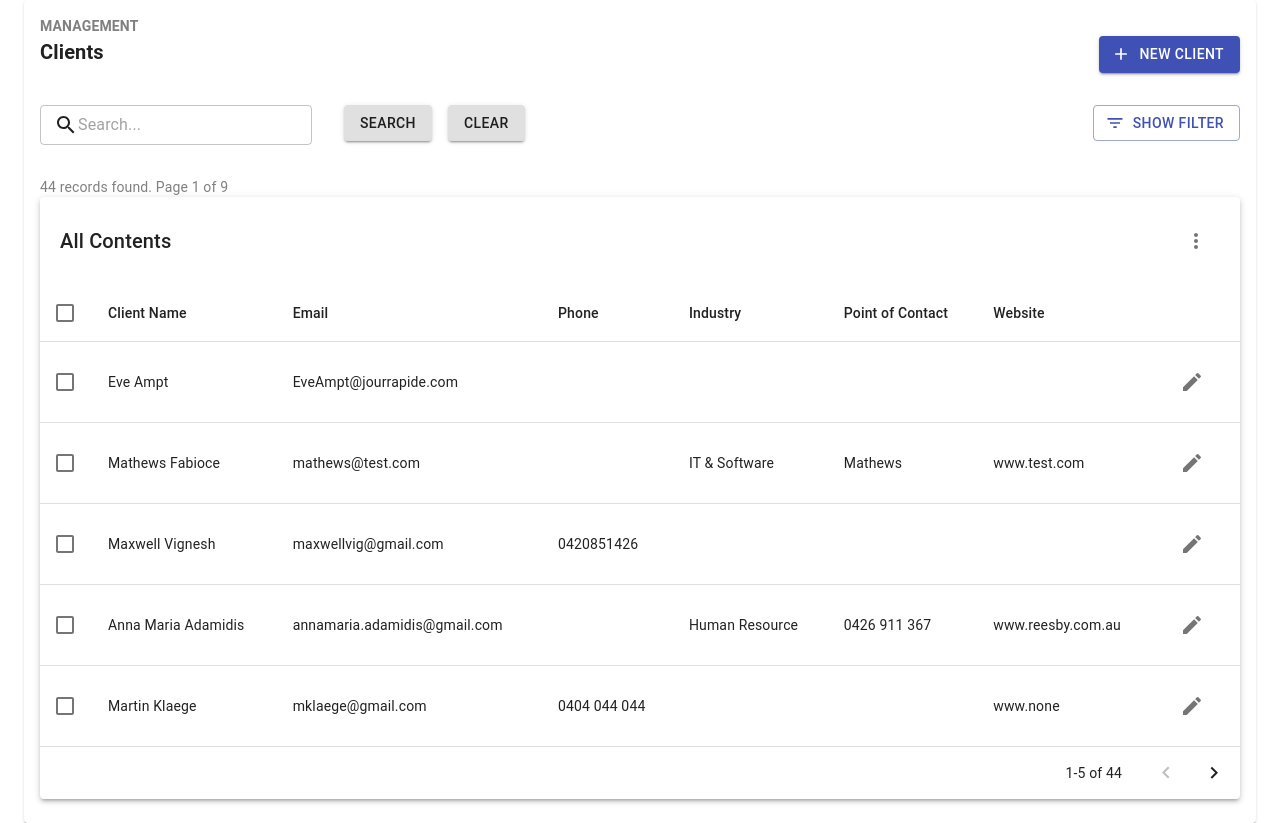
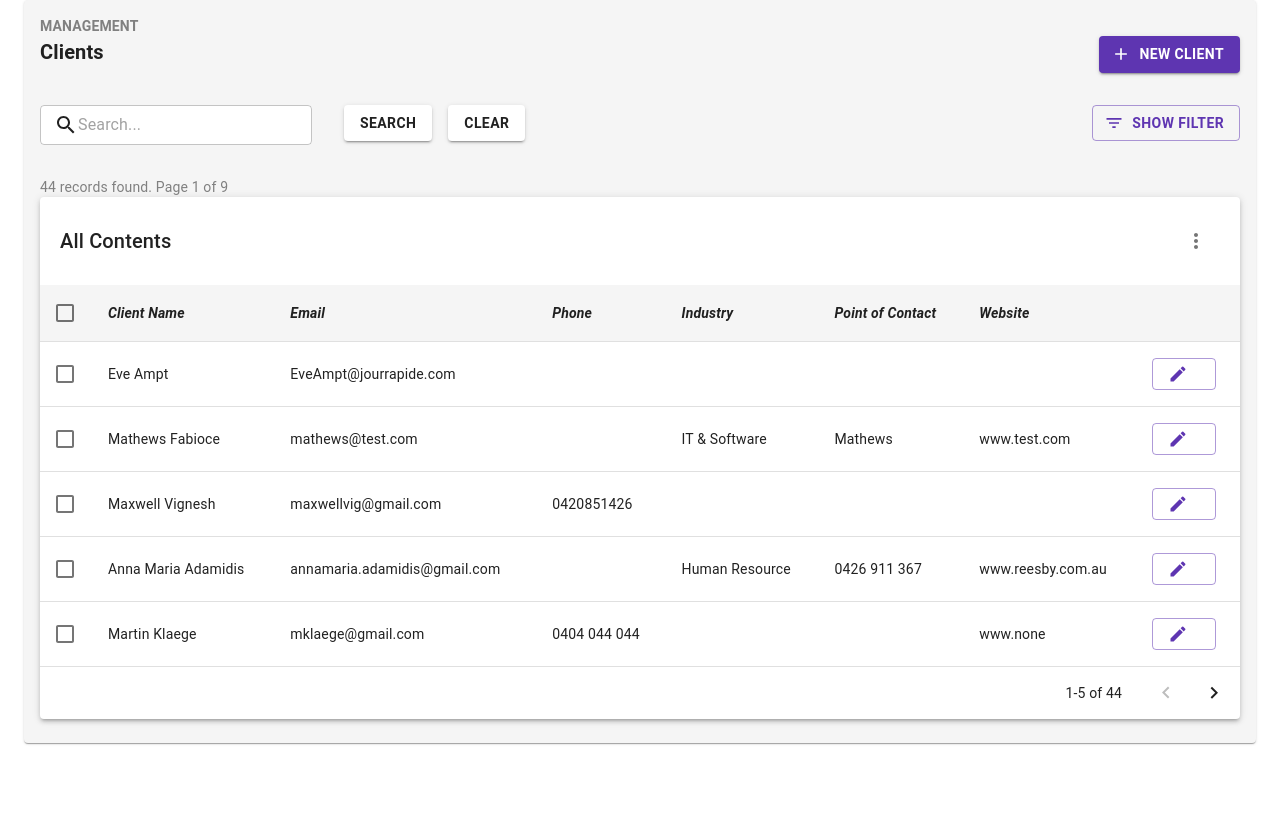
Before and after one commit to CaffeineBear/reesby-task, a React (Create React App) app: page / in a window 1280 px wide. After the commit the page ends 800 px from the top, so only its background shows below. Built offline with nearby package versions, Linux system fonts and the light colour scheme.

Commit message:
UPDATE styling of components and ADD Theme.js for material-ui.

```diff
--- a/src/App.js
+++ b/src/App.js
@@ -2,9 +2,12 @@ import React from 'react';
 import './App.css';
 import { BrowserRouter, Route, Switch } from 'react-router-dom';
 import * as Pages from './pages/Pages';
+import { ThemeProvider } from '@material-ui/core';
+import DefaultTheme from './Theme';
 
 function App() {
   return (
+    <ThemeProvider theme={DefaultTheme}>
       <div className="App">
         <BrowserRouter>
           <Switch>
@@ -12,6 +15,7 @@ function App() {
           </Switch>
         </BrowserRouter>
       </div>
+    </ThemeProvider>
   );
 }
 
--- /dev/null
+++ b/src/Theme.js
@@ -0,0 +1,12 @@
+import { createMuiTheme } from '@material-ui/core/styles';
+import deepPurple from '@material-ui/core/colors/deepPurple';
+
+const theme = createMuiTheme({
+  palette: {
+    primary: {
+      main: deepPurple[600],
+    },
+  },
+});
+
+export default theme;
--- a/src/components/CheckBoxTable/CheckBoxTableHeader.jsx
+++ b/src/components/CheckBoxTable/CheckBoxTableHeader.jsx
@@ -10,7 +10,7 @@ const CheckBoxTableHeader = props => {
     numSelected, totalRow, onSelectAllClick, columnNames, actionExist
   } = props;
   return (<React.Fragment>
-    <TableHead>
+    <TableHead style={{background: 'whitesmoke'}}>
       <TableRow>
         <TableCell padding="checkbox">
           <Checkbox
@@ -22,7 +22,7 @@ const CheckBoxTableHeader = props => {
         </TableCell>
         {columnNames.map(currColumn => {
           return (<TableCell key={`CheckBoxTableCol${currColumn}`}>
-            {currColumn}
+            <i><b>{currColumn}</b></i>
           </TableCell>);
         })}
 
--- a/src/components/GridItemSearchBar/index.jsx
+++ b/src/components/GridItemSearchBar/index.jsx
@@ -19,17 +19,20 @@ const GridItemSearchBar = props => {
         placeholder={placeholder}
         onChange={onChange}
         value={value}
+        style={{background: 'white'}}
       />
     </Grid>
-    <Grid item sm={4} xs={12} container spacing={2} >
+    <Grid item sm={4} xs={12} container spacing={2}  >
       <Grid item>
-        <Button variant='contained' onClick={() => onSubmit('search')} >
-          SEARCH
+        <Button variant='contained' onClick={() => onSubmit('search')}
+          style={{background: 'white'}} >
+          <b>SEARCH</b>
         </Button>
       </Grid>
       <Grid item>
-        <Button variant='contained' onClick={() => onSubmit('clear')} >
-          CLEAR
+        <Button variant='contained' onClick={() => onSubmit('clear')}
+          style={{background: 'white'}} >
+          <b>CLEAR</b>
         </Button>
       </Grid>
     </Grid>
--- a/src/pages/ClientManagement/PageHeader.jsx
+++ b/src/pages/ClientManagement/PageHeader.jsx
@@ -20,7 +20,7 @@ const PageHeader = ({ showFilterButton }) => {
       <Grid item xs={7} container direction='column' spacing={2} >
         <Grid item style={{marginLeft: 'auto'}}>
           <Button variant='contained' color='primary' startIcon={<AddIcon/>}>
-            NEW CLIENT
+            <b>NEW CLIENT</b>
           </Button>
         </Grid>
 
--- a/src/pages/ClientManagement/index.jsx
+++ b/src/pages/ClientManagement/index.jsx
@@ -4,7 +4,7 @@
  */
 
 import React, { useState } from 'react';
-import { Container, Card, CardContent, Typography, Button, Paper, IconButton  } from '@material-ui/core';
+import { Container, Card, CardContent, Typography, Button, Paper } from '@material-ui/core';
 import ClientTable from '../../components/CheckBoxTable';
 import PageHeader from './PageHeader';
 import ToolBar from './ToolBar';
@@ -48,9 +48,8 @@ const ClientManagement = props => {
     console.log(`index ${index} is clicked`);
   }
 
-  const rowActionComponent = (<IconButton variant='contained' >
-    <CreateIcon />
-  </IconButton>);
+  const rowActionComponent = ( <Button variant='outlined' component='div'
+    color='primary' startIcon={<CreateIcon />} /> );
 
   const clientTableProps = {
     fieldList,
@@ -66,12 +65,12 @@ const ClientManagement = props => {
 
   const showFilterButton = (
     <Button variant='outlined' color='primary' startIcon={<FilterListIcon/>}>
-      SHOW FILTER
+      <b>SHOW FILTER</b>
     </Button>
   );
 
-  return (<Container>
-    <Card>
+  return (<Container >
+    <Card style={{backgroundColor: 'whitesmoke'}}>
       {/* Page Headers */}
       <CardContent>
         {/* Page Subheader */}
```
Lines whose indentation alone changed are shown as unchanged.
